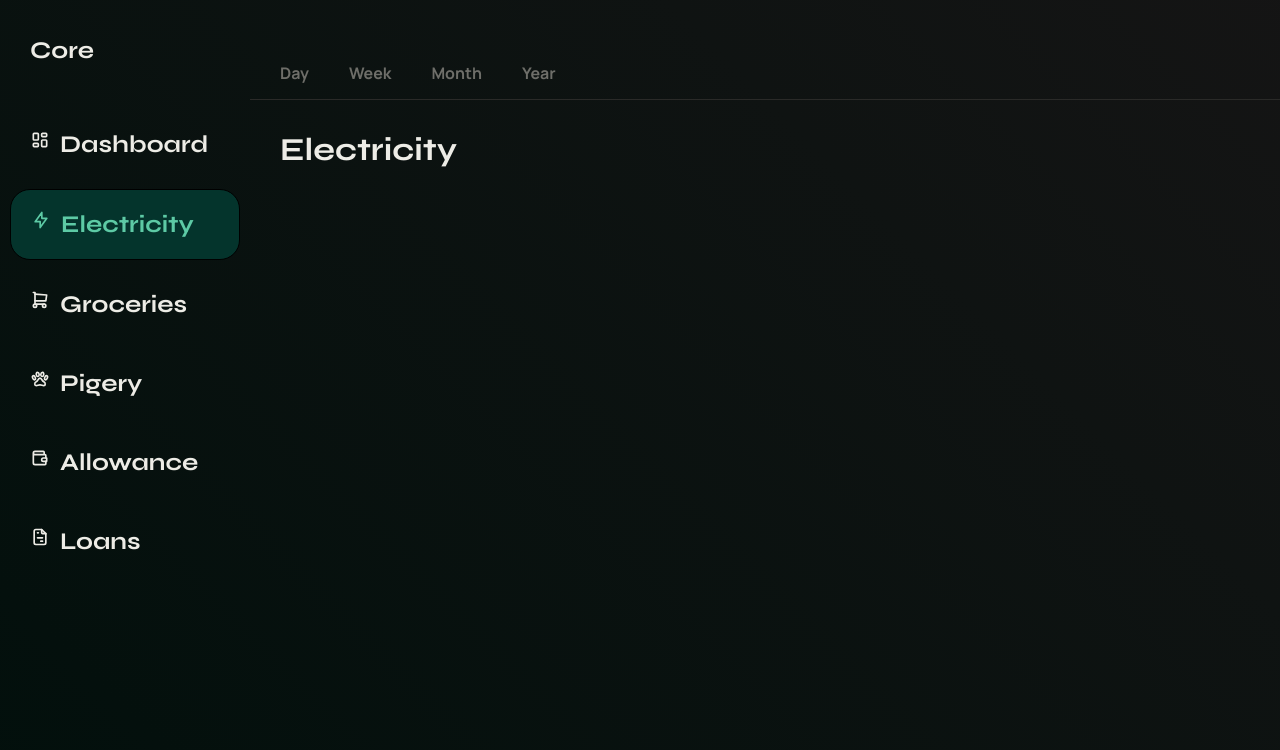
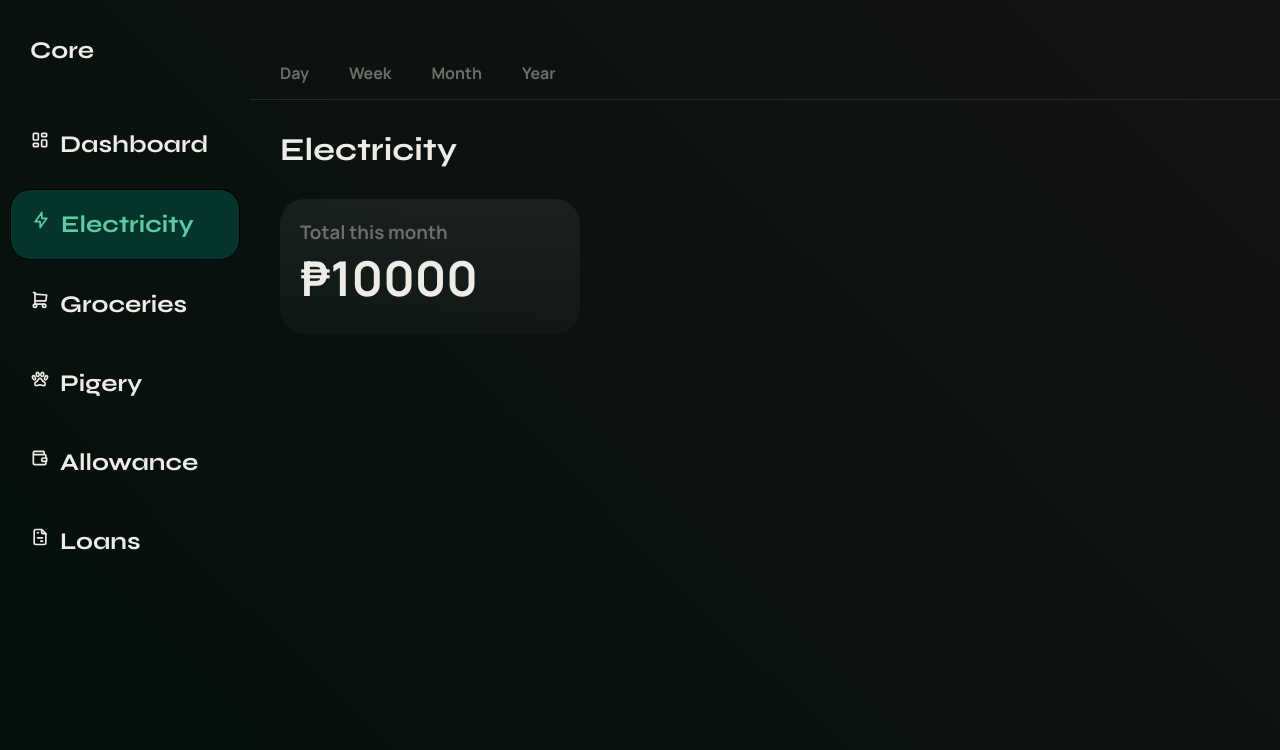
Before and after one commit to Shua-ro/Core, a plain HTML site: page electricity.html in a window 1280 px wide. Drawn offline with Linux system fonts and the light colour scheme.

Commit message:
Micro commit

```diff
--- a/electricity.html
+++ b/electricity.html
@@ -111,8 +111,14 @@
       </ul>
     </nav>
     <h1 class="content-title">Electricity</h1>
+    <div class="expenses">
+      <div class="total-this-month card totals">
+        <p class="subp">Total this month</p>
+        <h2 class="electricity-expense-value">₱10000</h2>
+      </div>
+    </div>
   </div>
 </body>
-<script src="app.js"></script>
+
 
 </html>
--- a/style.css
+++ b/style.css
@@ -187,3 +187,21 @@ nav.navigation {
   margin-left: 20px ;
   color:var(--muted)
 }
+/* CSS HERE */
+
+
+/* Electricity TAB */
+.total-this-month{
+width: 300px;
+height: 135px;
+border-radius: 25px;
+}
+.subp{
+  margin-left: 20px;
+  margin-top: 20px;
+  color: var(--muted);
+}
+.electricity-expense-value{
+  font-size: 48px;
+  margin-left: 20px;
+}
```
Also changed, not shown: index.html (+8 -16 lines), screensize.css (+11 -3 lines).
